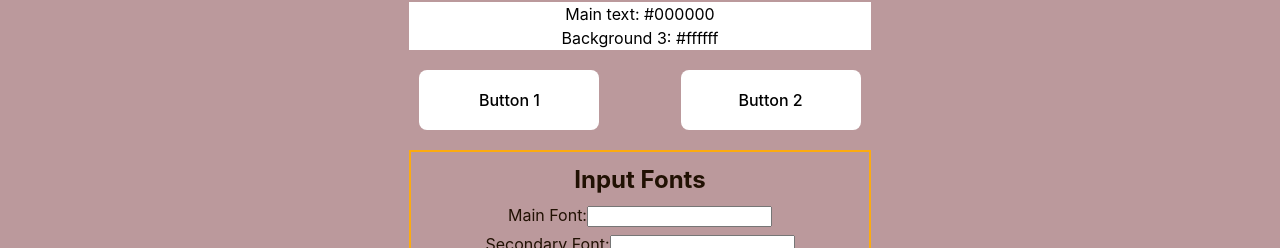
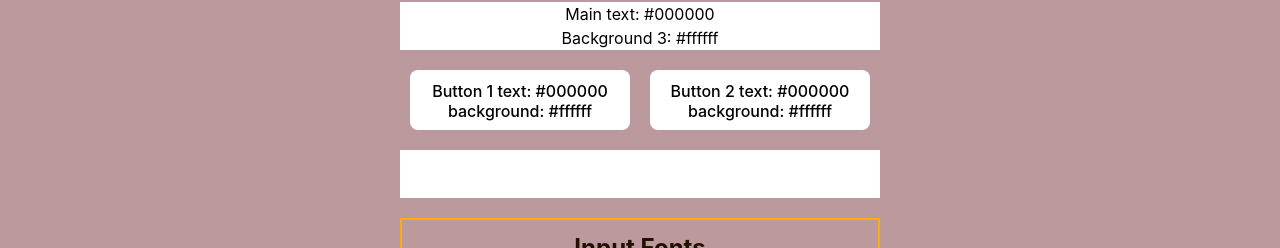
Before and after one commit to dylan12manley/JayaCo, a React (Vite) app: page /main-form in a window 1280 px wide. Shown: the part 655-903 px from the top of the page. Built offline with nearby package versions, Linux system fonts and the light colour scheme; no server answers.

Commit message:
make colorPicker pick all colors on general table, add preview stying on MainForm, render aboutUs form on froms page

```diff
--- a/src/components/ColorPicker/ColorPicker.jsx
+++ b/src/components/ColorPicker/ColorPicker.jsx
@@ -46,11 +46,7 @@ export default function ColorPicker(props) {
   const [hex, setHex] = useState(props.colorFor === 'header' ? headerBG : bG1);
   const [colorKey, setColorKey] = useState(props.colorFor === 'header' ? 'header-background' : 'main-background');
 
-  const selectOptions = [];
-  if (props.colorFor === 'header') {
-    selectOptions.push('header-background', 'header-text');
-  } else if (props.colorFor === 'main-page') {
-    selectOptions.push(
+  const selectOptions = [
     'main-background',
     'main-text',
     'main-button-background',
@@ -61,9 +57,10 @@ export default function ColorPicker(props) {
     'button-2-background',
     'button-2-text',
     'button-2-hover',
-      'background-3'
-    );
-  }
+    'background-3',
+    'header-background',
+    'header-text',
+  ];
 
   function handleSelectColorKey(e) {
     setColorKey(e.target.value);
--- a/src/pages/Forms/Forms.jsx
+++ b/src/pages/Forms/Forms.jsx
@@ -3,9 +3,12 @@ import HomeForm from './HomeForm';
 import CategoryForm from './CategoryForm';
 import ArticleForm from './ArticleForm';
 import ReviewForm from './ReviewsForm';
+import AboutForm from './AboutForm';
+
 export default function Forms() {
   return (
     <main id='forms'>
+      <AboutForm />
       <HomeForm />
       <CategoryForm />
       <ArticleForm />
--- a/src/pages/Forms/MainForm.jsx
+++ b/src/pages/Forms/MainForm.jsx
@@ -1,5 +1,5 @@
 import './form.css';
-import { useSelector, useDispatch } from 'react-redux';
+import { useSelector } from 'react-redux';
 import ColorPicker from '../../components/ColorPicker/ColorPicker';
 import FontsForm from './FontsForm';
 import useFetch from '../../functions/useFetch';
@@ -40,7 +40,6 @@ export default function MainForm() {
       btn1Hover: btn1Hover,
       btn2Hover: btn2Hover,
     };
-    console.log(bodyObj);
     useFetch('general', 'POST', bodyObj);
   }
   return (
@@ -64,8 +63,20 @@ export default function MainForm() {
           Background 3: {bg3}
         </span>
         <div className='btns'>
-          <button style={{ background: btn1BG, color: btn1TextColor }}>Button 1</button>
-          <button style={{ background: btn2BG, color: btn2TextColor }}>Button 2</button>
+          <button style={{ background: btn1BG, color: btn1TextColor }}>
+            Button 1 text: {btn1TextColor}
+            <br /> background: {btn1BG}
+          </button>
+          <button style={{ background: btn2BG, color: btn2TextColor }}>
+            Button 2 text: {btn2TextColor} <br /> background: {btn2BG}
+          </button>
+        </div>
+        <div
+          className='header-preview'
+          style={{ color: headerTextColor, background: headerBg }}
+        >
+          header/footer text color: {headerTextColor}
+          <br /> header/footer background color: {headerBg}
         </div>
       </div>
       <FontsForm />
--- a/src/pages/Forms/form.css
+++ b/src/pages/Forms/form.css
@@ -38,7 +38,7 @@ main {
     justify-content: space-between;
   }
   button {
-    width: 180px;
+    width: 220px;
     height: 60px;
     margin: 0 10px;
   }
```
Lines whose indentation alone changed are shown as unchanged.
